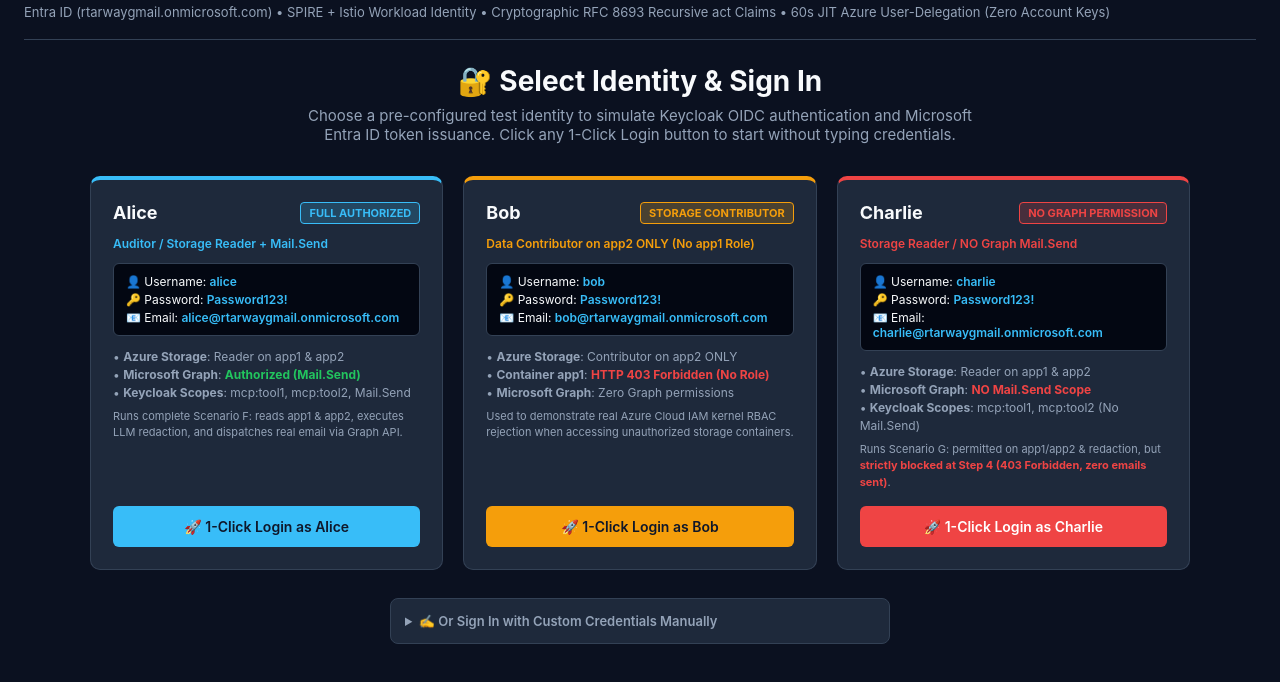
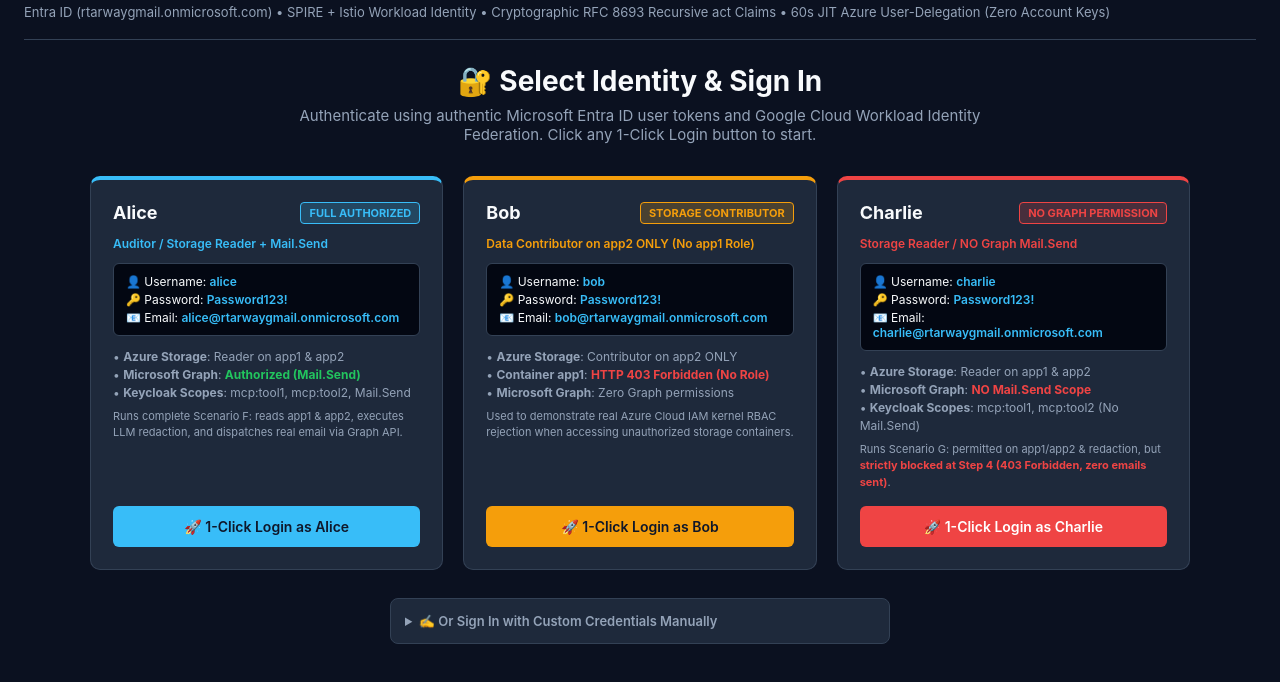
Before and after one commit to rtarway/multicloud-agentic-ecosystem, a website: page app/web-frontend/public/index.html in a window 1280 px wide. Shown: the part 82-764 px from the top of the page. Drawn offline with Linux system fonts and the light colour scheme.

```diff
--- a/app/web-frontend/public/index.html
+++ b/app/web-frontend/public/index.html
@@ -246,8 +246,8 @@
       <div class="login-hero">
         <h2>🔐 Select Identity & Sign In</h2>
         <p>
-          Choose a pre-configured test identity to simulate Keycloak OIDC authentication and Microsoft Entra ID token issuance.
-          Click any 1-Click Login button to start without typing credentials.
+          Authenticate using authentic Microsoft Entra ID user tokens and Google Cloud Workload Identity Federation.
+          Click any 1-Click Login button to start.
         </p>
       </div>
 
```
Also changed, not shown: app/mcp-server/test/mcp.test.js (+11 -5 lines), README.md, 1 other file.
